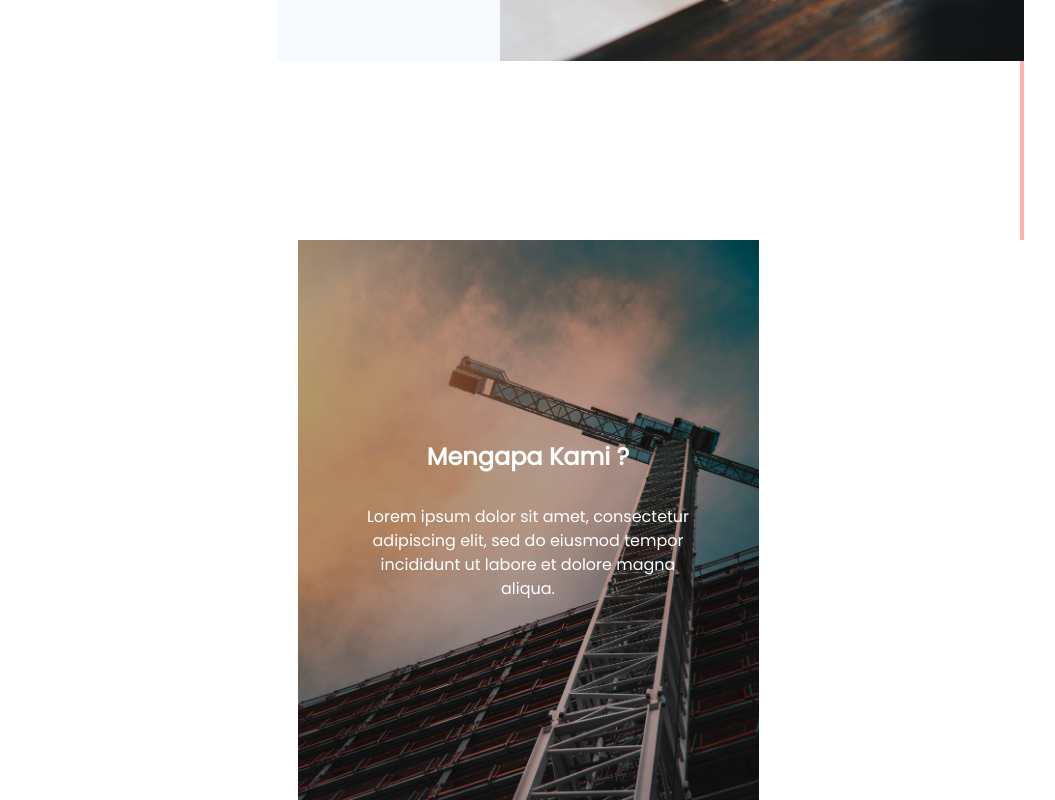
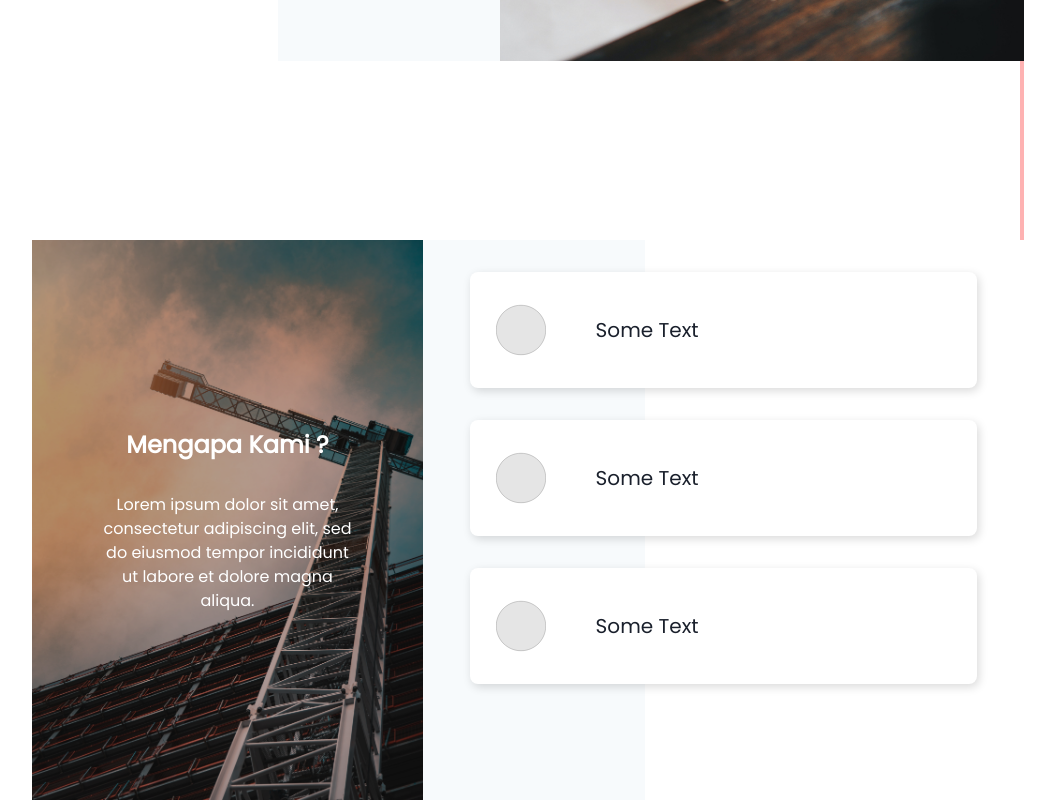
Before and after one commit to CandraJengger/web-kontraktor, a React (Create React App) app: page / in a window 1280 px wide. Shown: the part 1363-2163 px from the top of the page, without its empty margins (112-1167 px from the left). Built offline with nearby package versions, Linux system fonts and the light colour scheme.

Commit message:
Create Card Component and use in WhyUs Component

```diff
--- /dev/null
+++ b/src/components/moleculs/Card/index.js
@@ -0,0 +1,35 @@
+import React from 'react';
+import { Image } from '@chakra-ui/image';
+import { Flex, Text } from '@chakra-ui/layout';
+import DummyImg from '../../../assets/images/dummy-img.svg';
+
+const Card = ({ src = DummyImg, alt = 'Some text', text = 'Some Text' }) => {
+  return (
+    <Flex
+      w="100%"
+      maxW="507px"
+      bg="white"
+      p={{ base: '2rem 1.6rem', md: '0.5rem 1.6rem' }}
+      borderRadius="8px"
+      boxShadow="2px 3px 10px rgba(0, 0, 0, 0.15)"
+      my="1rem"
+      alignItems="center"
+      zIndex="1"
+      flexDirection={{ base: 'column', md: 'row' }}
+    >
+      <Image
+        w="100px"
+        h="100px"
+        pr={{ base: '0', sm: '20px', md: '50px' }}
+        src={src}
+        alt={alt}
+        mb={{ base: '1rem', md: '0' }}
+      />
+      <Text as="h3" fontSize="xl">
+        {text}
+      </Text>
+    </Flex>
+  );
+};
+
+export default Card;
--- a/src/components/moleculs/index.js
+++ b/src/components/moleculs/index.js
@@ -1,4 +1,5 @@
 import MenuLinks from './MenuLinks';
 import Swiper from './Swiper';
+import Card from './Card';
 
-export { MenuLinks, Swiper };
+export { MenuLinks, Swiper, Card };
--- a/src/components/organisms/WhyUs/index.js
+++ b/src/components/organisms/WhyUs/index.js
@@ -1,10 +1,11 @@
 import React from 'react';
 import { Box, Container, Flex, Image, Text } from '@chakra-ui/react';
 import Image1 from '../../../assets/images/image-1.jpg';
+import { Card } from '../../moleculs';
 
 const WhyUs = () => {
   return (
-    <Box as="section" h={{ base: '100vh', md: '560px' }}>
+    <Box as="section" h={{ base: 'max-content', md: '560px' }}>
       <Container maxW="container.lg" h="100%" px={{ base: '40px', md: '1rem' }}>
         <Flex
           h="100%"
@@ -12,7 +13,12 @@ const WhyUs = () => {
           justifyContent="center"
           alignItems="center"
         >
-          <Box w={{ base: '100%', md: '461px' }} h="100%" position="relative">
+          <Box
+            w={{ base: '100%' }}
+            maxW={{ md: '391px' }}
+            h="100%"
+            position="relative"
+          >
             <Image
               src={Image1}
               w="100%"
@@ -48,7 +54,28 @@ const WhyUs = () => {
             </Flex>
           </Box>
 
-          <Box></Box>
+          <Flex
+            position="relative"
+            w="100%"
+            h="100%"
+            flexDirection="column"
+            alignItems="center"
+            p="1rem"
+          >
+            <Box
+              position="absolute"
+              d={{ base: 'none', md: 'block' }}
+              top="0"
+              left="0"
+              w="222px"
+              h="100%"
+              bg="gray.50"
+              zIndex="0"
+            />
+            <Card />
+            <Card />
+            <Card />
+          </Flex>
         </Flex>
       </Container>
     </Box>
```
Also changed, not shown: src/assets/images/dummy-img.svg (added).
